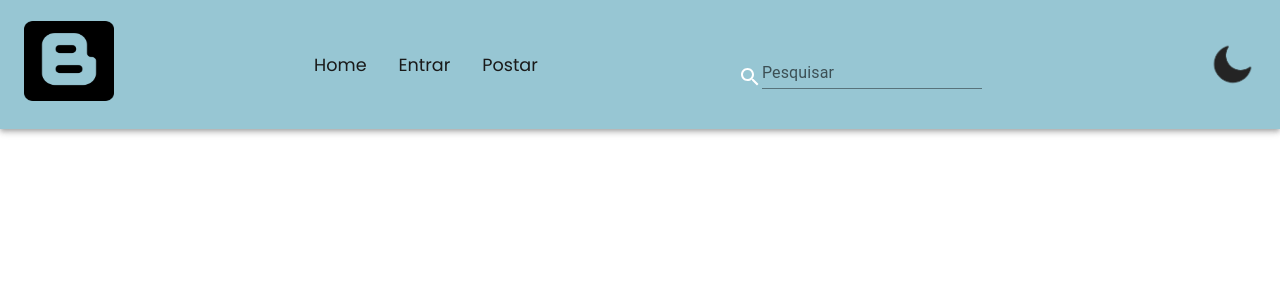
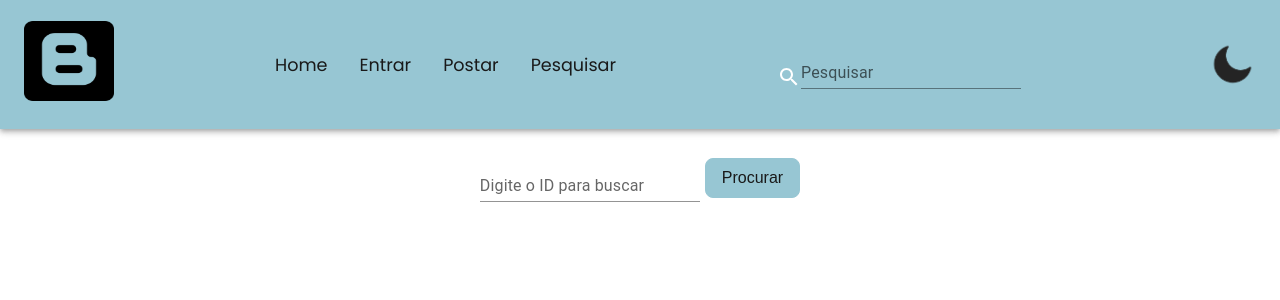
Before and after one commit to Caio-Paulino/projeto-blog, a React (Create React App) app in the folder frontend/: page /search in a window 1280 px wide. Shown: the top 300 px of the page. Built offline with nearby package versions, Linux system fonts and the light colour scheme; no server answers; a web font is replaced by a local one.

Commit message:
Página de listagem por ID

```diff
--- a/frontend/src/App.js
+++ b/frontend/src/App.js
@@ -10,6 +10,7 @@ import Post from './pages/post.js';
 import { Route, Routes } from 'react-router-dom';
 import { getPosts } from './crudService.js';
 import Cadastro from './pages/cadastro.js';
+import SearchPostById from './pages/searchPostById.js';
 
 function App() {
   const [posts, setPosts] = useState([]);
@@ -53,6 +54,7 @@ function App() {
           <Route path="/home" element={<Post posts={posts} setPosts={setPosts}/>} />
           <Route path="/post" element={<PostForm addPost={addPost} />} />
           <Route path="/post/:postId" element={<PostView posts={posts} />} />
+          <Route path="/search" element={<SearchPostById />} />
         </Routes>
       </div>
     </body>
--- a/frontend/src/components/drawerComp.js
+++ b/frontend/src/components/drawerComp.js
@@ -6,6 +6,7 @@ import SearchIcon from '@mui/icons-material/Search';
 import HomeIcon from '@mui/icons-material/Home';
 import LoginIcon from '@mui/icons-material/Login';
 import PostAddIcon from '@mui/icons-material/PostAdd';
+import ListAltSharpIcon from '@mui/icons-material/ListAltSharp';
 
 import { Link } from 'react-router-dom';
 
@@ -35,7 +36,7 @@ function DrawerComp({ theme, setTheme }) {
                     size="small"
                     sx={{ background: 'white'}}/>
             </Box>
-                <Link to="/"><ListItemButton>
+                <Link to="/home"><ListItemButton>
                     <HomeIcon sx={{ color: colorIcon}}/>
                     <ListItemText>
                         <Typography
@@ -68,6 +69,17 @@ function DrawerComp({ theme, setTheme }) {
                         </Typography>
                     </ListItemText>
                 </ListItemButton></Link>
+                <Link to="/search"><ListItemButton>
+                <ListAltSharpIcon sx={{ color: colorIcon}}/>
+                    <ListItemText>
+                        <Typography
+                        variant='h6'
+                        color={theme === 'light' ? '#000' : '#fff'}
+                        paddingLeft={'30px'}>
+                        Pesquisar
+                        </Typography>
+                    </ListItemText>
+                </ListItemButton></Link>
                 <ListItemButton sx={{padding: "0px"}}>
                 <img onClick={() => toggleTheme()} src={theme === 'light' ? toggle_light : toggle_dark} className='toggle-icon-drawer' alt='icone'></img>
                 </ListItemButton>
--- a/frontend/src/components/navbar.js
+++ b/frontend/src/components/navbar.js
@@ -1,5 +1,6 @@
 import React from 'react';
-import { Link } from 'react-router-dom'
+import { Link } from 'react-router-dom';
+
 
 import '../styles/Navbar.css';
 
@@ -14,8 +15,7 @@ import DrawerComp from './drawerComp';
 
 function Navbar({ theme, setTheme }) {
 
-
-    // variável que guarda tema
+    // Função para alternar tema
     const toggleTheme = () => {
         setTheme((curr) => (curr === "light" ? "dark" : "light"));
     };
@@ -44,14 +44,14 @@ function Navbar({ theme, setTheme }) {
                                     <li><Link to="/home">Home</Link></li>
                                     <li><Link to="/">Entrar</Link></li>
                                     <li><Link to="/post">Postar</Link></li>
+                                    <li><Link to="/search">Pesquisar</Link></li>
                                 </ul>
                             </nav>
                             <Box sx={{ display: 'flex', alignItems: 'flex-end' }}>
                                 <SearchIcon />
                                 <TextField
                                     label="Pesquisar"
-                                    variant="standard"
-                                    />
+                                    variant="standard"                    />
                             </Box>
 
                             <img onClick={() => toggleTheme()} src={theme === 'light' ? toggle_light : toggle_dark} className='toggle-icon' alt='icone'></img>
--- a/frontend/src/crudService.js
+++ b/frontend/src/crudService.js
@@ -34,6 +34,15 @@ export const deletarPost = async (postId) => {
     }
 };
 
+export const searchPostById = async (postId) => {
+    const response = await axios.get(`${API_URL}/post/${postId}`);
+    if (!response.ok) {
+        throw new Error('Post não encontrado');
+    }
+    return response.data;
+};
+
+
 // Microsserviço Usuário
 
 export const cadastrarUsuario = async (cadastro) => {
--- a/frontend/src/pages/login.js
+++ b/frontend/src/pages/login.js
@@ -36,7 +36,7 @@ function Login() {
     const fetchPosts = async () => {
       try {
         const data = await getPosts();
-        // posts.filter(posts.titulo === "teste título")
+        // posts.filter(posts.titulo === "Heavy Metal")
         setPosts(data);
       } catch (error) {
         console.error("There was an error fetching the posts!", error);
--- /dev/null
+++ b/frontend/src/pages/searchPostById.js
@@ -0,0 +1,62 @@
+import React, { useState } from 'react';
+import { TextField, Typography, Box } from '@mui/material';
+import axios from 'axios';
+import '../styles/searchPostById.css';
+import { searchPostById } from '../crudService';
+
+const SearchPostById = (theme) => {
+    const [postId, setPostId] = useState('');
+    const [post, setPost] = useState(null);
+    const [error, setError] = useState('');
+
+    const handleSearch = async () => {
+        try {
+            const response = await axios.get(`http://localhost:8080/post/${postId}`);
+            setPost(response.data);
+            setError('');
+        } catch (err) {
+            setError('Post not found');
+            setPost(null);
+        }
+    };
+
+    // Manipulador de evento para pressionar a tecla Enter
+    const handleKeyPress = (event) => {
+        if (event.key === 'Enter') {
+            handleSearch();
+        }
+    };
+
+    return (
+        <div>
+            <Box sx={{ display: "flex", alignItems: "center", justifyContent: "left", padding: "25px 50px"}}>
+            <TextField sx={{ backgroundColor: theme === 'light' ? '#000' : '#fff'}}
+                label="Digite o ID para buscar"
+                variant="standard"
+                value={postId}
+                onChange={(e) => setPostId(e.target.value)}
+            />
+            <button
+            className="post-button"
+            id="search-button"
+            onClick={handleSearch}
+            onKeyDown={handleKeyPress}>
+                Procurar
+            </button>
+            </Box>
+            {error && <Typography color="error">{error}</Typography>}
+            {post && (
+                <div className='flex'>
+                <div className="post-details">
+                <h2>{post.titulo}</h2>
+                <p>Por <strong>{post.autor}</strong></p>
+                <p>{post.resumo}</p>
+                <p>{post.postagem}</p>
+                </div>
+                </div>
+            )}
+        </div>
+    );
+};
+
+export default SearchPostById;
--- a/frontend/src/styles/PostView.css
+++ b/frontend/src/styles/PostView.css
@@ -1,5 +1,5 @@
 .post-details {
-    width: 70vw;
+    width: 85vw;
     display: flex;
     flex-direction: column;
     padding: 1rem 3.2rem;
--- /dev/null
+++ b/frontend/src/styles/searchPostById.css
@@ -0,0 +1,9 @@
+.flex {
+    display: flex;
+    justify-content: center;
+}
+
+#search-button {
+    margin: 0;
+    margin-left: 5px;
+}
--- a/frontend/src/styles/styleLogin.css
+++ b/frontend/src/styles/styleLogin.css
@@ -19,6 +19,7 @@
 
 
 h1 {
+    font-family: "Poppins";
     font-size: 2rem;
     color: #000000;
     text-align: center;
```
